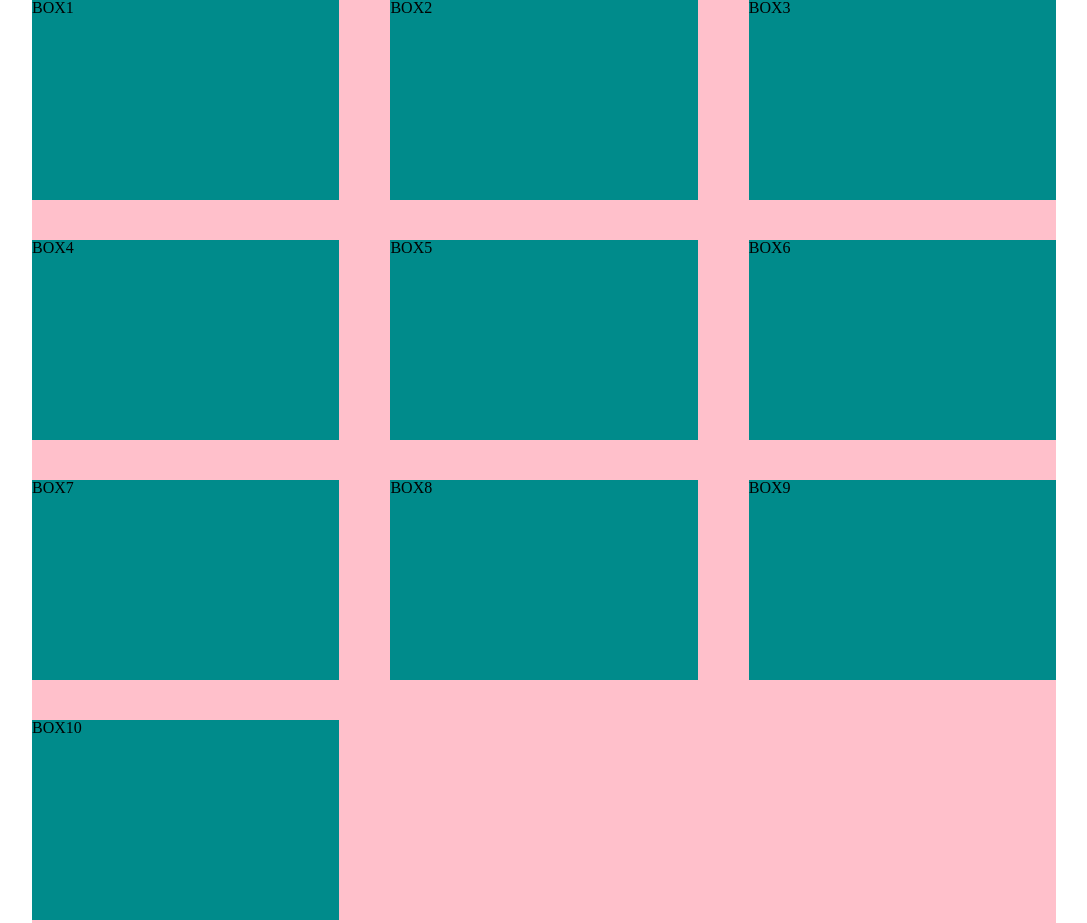
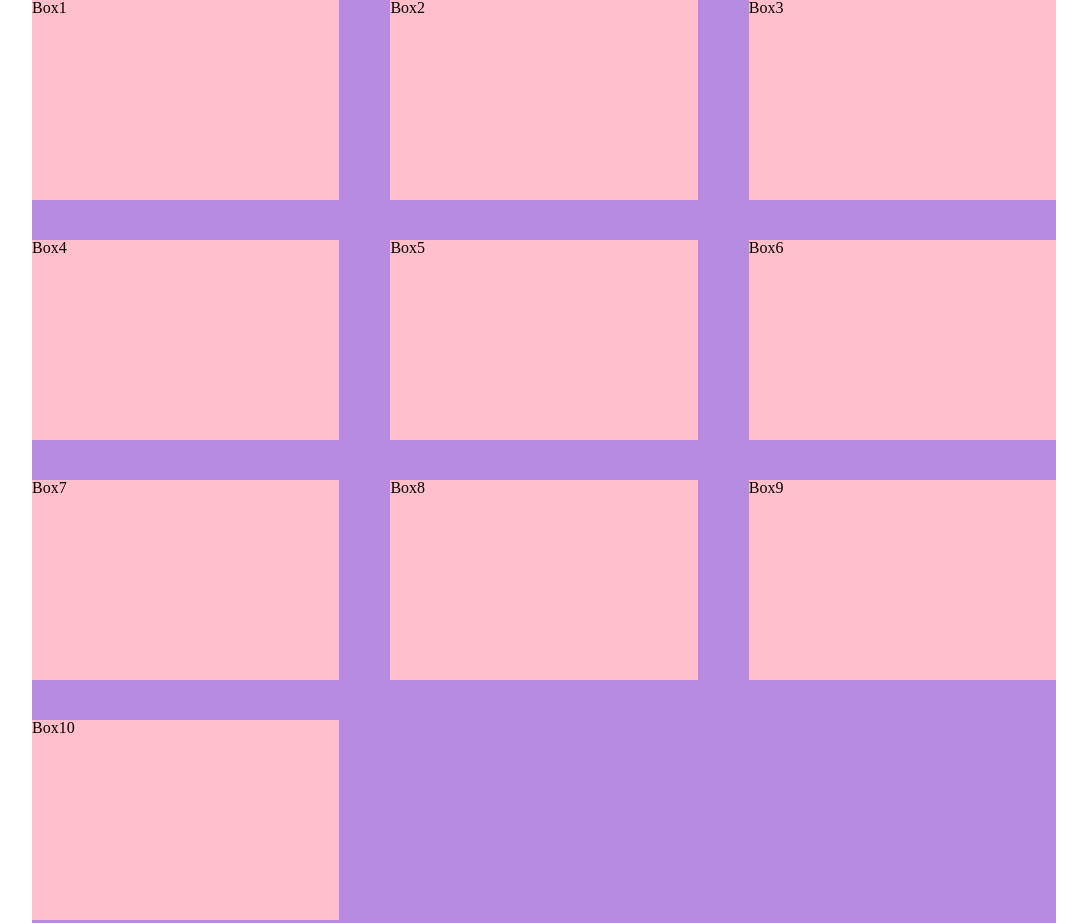
Before and after one commit to JinkiesSarah/project3, a plain HTML site: page index.html in a window 1280 px wide. Shown: the top 923 px of the page, without its empty margins (96-1183 px from the left). Drawn offline with Linux system fonts and the light colour scheme.

```diff
--- a/index.html
+++ b/index.html
@@ -4,31 +4,55 @@
     <meta charset="UTF-8">
     <meta http-equiv="X-UA-Compatible" content="IE=edge">
     <meta name="viewport" content="width=device-width, initial-scale=1.0">
-    <title>Daniel Scott Branding and Logo Design in Aukland New Zealand</title>
+    <title>Sarah VanTilburg Portfolio</title>
     <link rel="stylesheet" href="cssreset-meyers.css">
     <link rel="stylesheet" href="style.css">
-
-
 </head>
 <body>
 
-<div class="container">
-    <div class="col"><h1>BOX1</h1></div>
-    <div class="col"><h1>BOX2</h1></div>
-    <div class="col"><h1>BOX3</h1></div>
-    <div class="col"><h1>BOX4</h1></div>
-    <div class="col"><h1>BOX5</h1></div>
-    <div class="col"><h1>BOX6</h1></div>
-    <div class="col"><h1>BOX7</h1></div>
-    <div class="col"><h1>BOX8</h1></div>
-    <div class="col"><h1>BOX9</h1></div>
-    <div class="col"><h1>BOX10</h1></div>
+    <div class="container">
 
+        <div class="col">
+            <h1>Box1</h1>
+        </div>
 
-</div>
+        <div class="col">
+            <h1>Box2</h1>
+        </div>
 
+        <div class="col">
+            <h1>Box3</h1>
+        </div>
 
+        <div class="col">
+            <h1>Box4</h1>
+        </div>
 
+        <div class="col">
+            <h1>Box5</h1>
+        </div>
+
+        <div class="col">
+            <h1>Box6</h1>
+        </div>
+
+        <div class="col">
+            <h1>Box7</h1>
+        </div>
+
+        <div class="col">
+            <h1>Box8</h1>
+        </div>
+
+        <div class="col">
+            <h1>Box9</h1>
+        </div>
+
+        <div class="col">
+            <h1>Box10</h1>
+        </div>
+
+    </div>
 
 </body>
 </html>
--- a/style.css
+++ b/style.css
@@ -1,42 +1,39 @@
 /* Global View aka Desktop */
 
-/* removes white border */
-/* body{
-    margin: 0;
-} */
-
 .container{
-    background-color: pink;
+    background-color: rgb(184, 139, 227);
     min-height: 500px;
     max-width: 1024px;
-    /* top and bottom = 0
-       left and right = auto */
+    /* center container */
     margin: 0 auto;
-    /* apply flex to all children */
-    /* Inline and wrap onto next line */
+    /* converting .col into flexbox */
     display: flex;
+    /* .col into multi-lines */
     flex-wrap: wrap;
+    /* .col evenly distributed */
     justify-content: space-between;
 }
 
 .col{
-    background-color: darkcyan;
+    background-color: pink;
     min-height: 200px;
     width: 30%;
+    /* space inbetween .cols */
     margin-bottom: 40px;
 }
 
-
 /* Tablet View */
 @media (max-width: 768px){
-/* changing width from 30% to 45% */
-.col{
-    width: 45%;
-}
+    /* 2 .col on a row */
+    .col{
+        width: 45%;
+    }
+
 }
 
 /* Mobile View */
-@media (max-width: 500px){
+@media (max-width: 400px){
+    /* 1 .col on a row */
     .col{
         width: 100%;
     }
```
